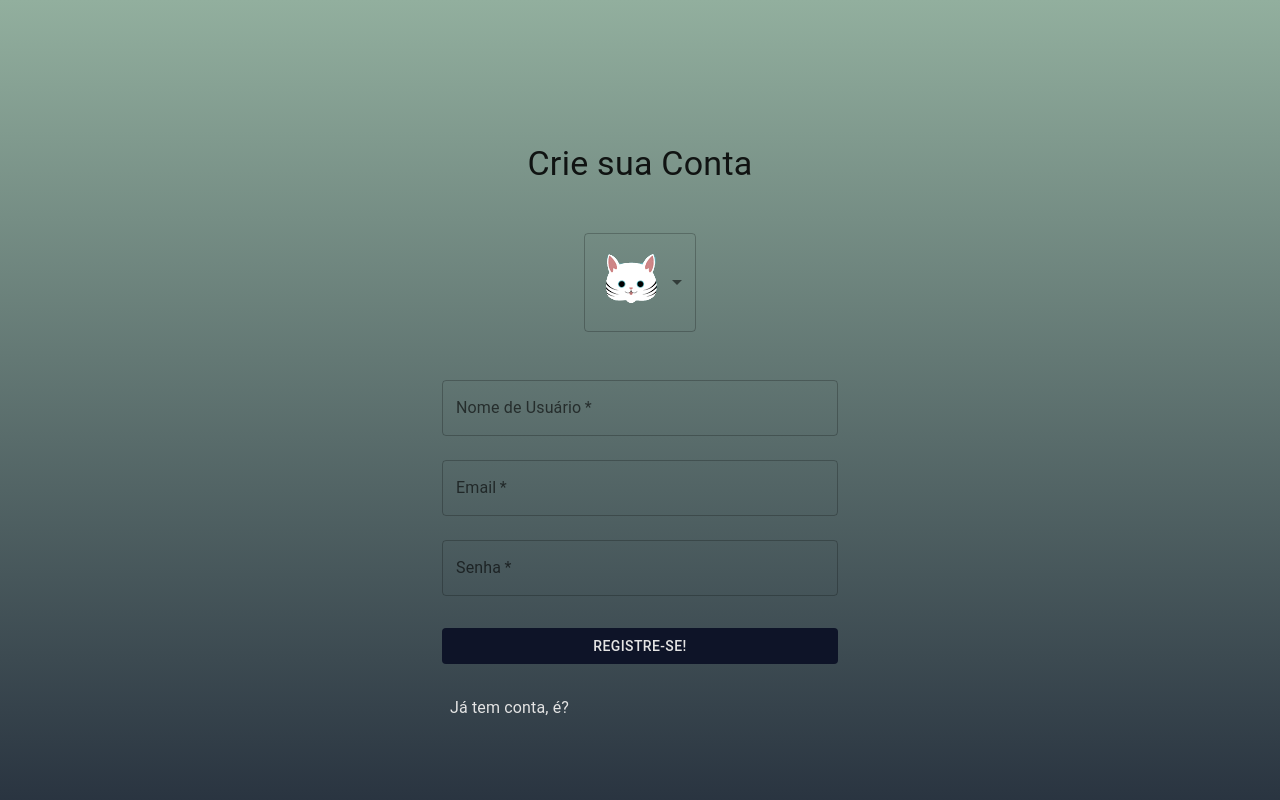
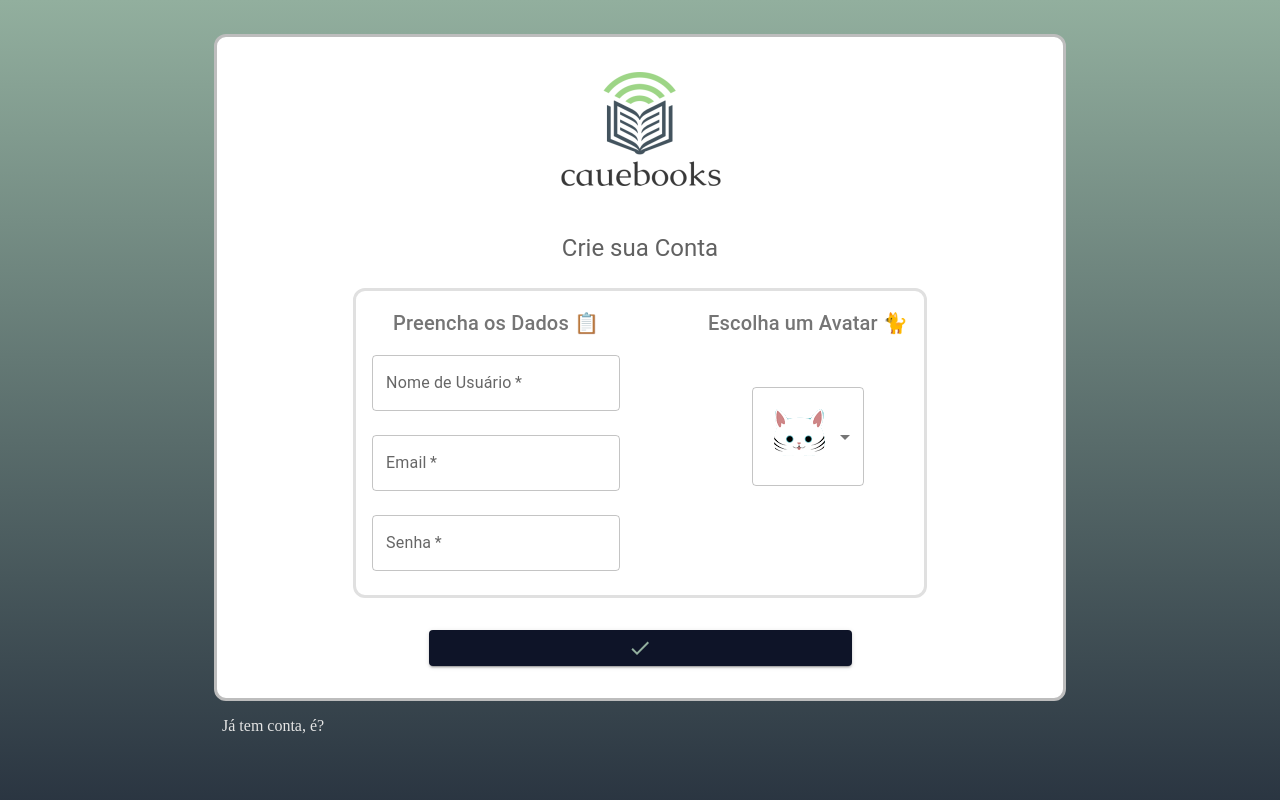
Before and after one commit to cauelugli/cauebooks, a React (Create React App) app in the folder frontend/: page /register in a window 1280 px wide. Shown: the top 800 px of the page. Built offline with nearby package versions, Linux system fonts and the light colour scheme.

Commit message:
so many tweaks...

```diff
--- /dev/null
+++ b/frontend/src/components/checkButton/CheckButton.jsx
@@ -0,0 +1,27 @@
+import React from "react";
+
+import { Button } from "@mui/material";
+import CheckIcon from "@mui/icons-material/Check";
+
+const CheckButton = () => {
+  return (
+    <Button
+      type="submit"
+      variant="contained"
+      sx={{
+        my: 4,
+        width: "50%",
+        backgroundColor: "#0E1428",
+        color: "#92AF9E",
+        "&:hover": {
+          bgcolor: "#92AF9E",
+          color: "#0E1428",
+        },
+      }}
+    >
+      <CheckIcon />
+    </Button>
+  );
+};
+
+export default CheckButton;
--- a/frontend/src/pages/login/Login.jsx
+++ b/frontend/src/pages/login/Login.jsx
@@ -6,7 +6,6 @@ import {
   Box,
   Button,
   Container,
-  CssBaseline,
   Dialog,
   DialogActions,
   DialogContent,
@@ -20,6 +19,7 @@ import {
 } from "@mui/material";
 
 import { Context } from "../../context/Context";
+import CheckButton from "../../components/checkButton/CheckButton";
 
 export default function Login() {
   const { dispatch } = useContext(Context);
@@ -65,10 +65,6 @@ export default function Login() {
     window.location.replace("/register");
   };
 
-  const handleMouseDownPassword = (event) => {
-    event.preventDefault();
-  };
-
   const handleSubmit = async (e) => {
     e.preventDefault();
     dispatch({ type: "LOGIN_START" });
@@ -83,45 +79,62 @@ export default function Login() {
       console.log(err);
       if (err.message === "Request failed with status code 400") {
         setNoUser(true);
+        setUsername("");
+        setPassword("");
         handleNoUserModal(true);
         console.log(err.message);
-        console.log("Errou o user");
       }
       if (err.message === "Request failed with status code 401") {
         setNoPass(true);
+        setPassword("");
         handleNoPassModal(true);
         console.log(err.message);
-        console.log("Errou o pass");
       }
       if (err.message === "Request failed with status code 409") {
         setNoActive(true);
+        setUsername("");
+        setPassword("");
         handleNoActiveModal(true);
         console.log(err.message);
-        console.log("Errou o active");
       }
       dispatch({ type: "LOGIN_FAILURE" });
     }
   };
 
   return (
-    <Container component="main" maxWidth="xs">
-      <CssBaseline />
+    <Container component="main" maxWidth="sm">
       <Box
         sx={{
-          marginTop: "40%",
+          color: "grey.700",
+          border: "3px solid",
+          backgroundColor: "#fff",
+          borderColor: "grey.400",
+          borderRadius: 3,
           display: "flex",
           flexDirection: "column",
           alignItems: "center",
+          marginTop: "17%",
         }}
       >
-        <Typography sx={{ m: 3 }} component="h3" variant="h4">
+        <Box sx={{ paddingTop: "4%" }}>
+          <img src={window.location.origin + "/logo.png"} alt="" />
+        </Box>
+        <Typography sx={{ mt: 6 }} component="h3" variant="h6">
           Entre em sua Conta
         </Typography>
-        <Box component="form" onSubmit={handleSubmit} sx={{ mt: 1 }}>
+        <Box
+          component="form"
+          onSubmit={handleSubmit}
+          sx={{
+            mt: 1,
+            display: "flex",
+            flexDirection: "column",
+            alignItems: "center",
+          }}
+        >
           <TextField
             margin="normal"
             required
-            fullWidth
             id="Nome de Usuário"
             label="Nome de Usuário"
             value={username}
@@ -130,29 +143,12 @@ export default function Login() {
           <TextField
             margin="normal"
             required
-            fullWidth
             label="Senha"
             type="password"
             value={password}
             onChange={(e) => setPassword(e.target.value)}
-            onMouseDown={handleMouseDownPassword}
           />
-          <Button
-            type="submit"
-            fullWidth
-            variant="contained"
-            sx={{
-              mt: 3,
-              mb: 2,
-              backgroundColor: "#0E1428",
-              color: "#e4e4e4",
-              "&.MuiButtonBase-root:hover": {
-                bgcolor: "#0E1428",
-              },
-            }}
-          >
-            Login
-          </Button>
+          <CheckButton />
         </Box>
       </Box>
       <Grid container sx={{ mt: 2 }}>
@@ -210,7 +206,9 @@ export default function Login() {
       {no_pass && (
         <Dialog open={openNoPassModal} onClose={handleCloseNoPassModal}>
           <DialogTitle>
-            <Typography align="center" variant="h5">Não é essa senha não...</Typography>
+            <Typography align="center" variant="h5">
+              Beleza, {username}, mas essa não é sua senha...
+            </Typography>
           </DialogTitle>
           <DialogActions>
             <Button
@@ -234,13 +232,13 @@ export default function Login() {
         <Dialog open={openNoActiveModal} onClose={handleCloseNoActiveModal}>
           <DialogTitle>
             <Typography variant="h5" align="center">
-              Falta ativar a conta no e-mail!
+              Então, {username}, falta ativar tua conta no e-mail!
             </Typography>
           </DialogTitle>
           <DialogContent>
             <DialogContentText>
               <Typography align="center">
-                Quer já aproveitar e fazer agora? Qual e-mail tu usa?
+                Aproveita e já ativa agora. Qual e-mail tu usa?
               </Typography>
             </DialogContentText>
           </DialogContent>
--- a/frontend/src/pages/passwordReset/PasswordReset.jsx
+++ b/frontend/src/pages/passwordReset/PasswordReset.jsx
@@ -14,10 +14,11 @@ import {
   Box,
   TextField,
 } from "@mui/material";
-import CheckIcon from "@mui/icons-material/Check";
 
 import { Context } from "../../context/Context";
+
 import GreetSentence from "../../components/greetSentence/GreetSentence";
+import CheckButton from "../../components/checkButton/CheckButton";
 
 export default function Settings() {
   const { user, dispatch } = useContext(Context);
@@ -65,7 +66,7 @@ export default function Settings() {
             borderRadius: 3,
           }}
         >
-          <Typography sx={{ p: 3, color:"grey.800" }} component="h3" variant="h4">
+          <Typography sx={{ p: 3, color:"grey.800" }} component="h3" variant="h5">
             Atualize sua Senha
           </Typography>
           <Box component="form" onSubmit={handleUpdate} sx={{ mt: 1 }}>
@@ -79,22 +80,7 @@ export default function Settings() {
               onChange={(e) => setPassword(e.target.value)}
             />
 
-            <Button
-              type="submit"
-              fullWidth
-              variant="contained"
-              sx={{
-                my: 4,
-                backgroundColor: "#0E1428",
-                color: "#92AF9E",
-                "&:hover": {
-                  bgcolor: "#92AF9E",
-                  color: "#0E1428",
-                },
-              }}
-            >
-              <CheckIcon />
-            </Button>
+            <CheckButton />
           </Box>
         </Box>
       </Container>
--- a/frontend/src/pages/register/Register.jsx
+++ b/frontend/src/pages/register/Register.jsx
@@ -11,16 +11,19 @@ import {
   Link,
   Typography,
   Container,
-  CssBaseline,
   TextField,
-  Button,
   Modal,
   Divider,
+  Dialog,
+  DialogTitle,
+  DialogActions,
+  Button,
 } from "@mui/material";
 
-import { Box } from "@mui/system";
+import { Box } from "@mui/material";
 
 import Login from "../login/Login";
+import CheckButton from "../../components/checkButton/CheckButton";
 
 export default function Register() {
   const [username, setUsername] = useState("");
@@ -32,23 +35,38 @@ export default function Register() {
   const [modal, setModal] = useState(false);
   const [done, setDone] = useState(false);
 
-  const [error, setError] = useState(false);
+  const [existingUser, setExistingUser] = useState(false);
+  const [existingEmail, setExistingEmail] = useState(false);
+
+  const [openExistingUserModal, setExistingUserModal] = useState(false);
+  const [openExistingEmailModal, setExistingEmailModal] = useState(false);
 
   function handleAvatarChange(e) {
     setAvatar(e.target.value);
   }
 
+  const handleExistingUserModal = () => {
+    setExistingUserModal(true);
+  };
+
+  const handleCloseExistingUserModal = () => {
+    setExistingUserModal(false);
+  };
+
+  const handleExistingEmailModal = () => {
+    setExistingEmailModal(true);
+  };
+
+  const handleCloseExistingEmailModal = () => {
+    setExistingEmailModal(false);
+  };
+
   const handleShowModal = () => setModal(true);
   const handleCloseModal = () => setModal(false);
-
-  const handleMouseDownPassword = (event) => {
-    event.preventDefault();
-  };
 
   const handleSubmit = async (e) => {
     e.preventDefault();
     setLoading(true);
-    setError(false);
     try {
       await axios.post("/auth/register", {
         avatar,
@@ -60,63 +78,68 @@ export default function Register() {
       handleShowModal();
       setDone(true);
     } catch (err) {
+      if (err.message === "Request failed with status code 403") {
+        setExistingUser(true);
+        handleExistingUserModal(true);
+        console.log(err.message);
+      }
+      if (err.message === "Request failed with status code 409") {
+        setExistingEmail(true);
+        handleExistingEmailModal(true);
+        console.log(err.message);
+      }
       setLoading(false);
-      setError(true);
     }
   };
 
   return (
     <>
-    {!done &&
-    <Container component="main" maxWidth="xs">
-      <CssBaseline />
+      {!done && (
+        <Container component="main" maxWidth="md">
+          <Box
+            component="form"
+            onSubmit={handleSubmit}
+            sx={{
+              marginTop: "4%",
+              display: "flex",
+              flexDirection: "column",
+              alignItems: "center",
+              border: "3px solid",
+              borderColor: "grey.400",
+              backgroundColor: "#fff",
+              borderRadius: 3,
+            }}
+          >
+            <Box sx={{ paddingTop: "2%" }}>
+              <img src={window.location.origin + "/logo.png"} alt="" />
+            </Box>
+            <Typography sx={{ color: "grey.700", my: 3 }} variant="h5">
+              Crie sua Conta
+            </Typography>
+
             <Box
               sx={{
-          marginTop: "30%",
+                display: "inline-flex",
+                border: "3px solid",
+                borderColor: "grey.300",
+                borderRadius: 3,
+              }}
+            >
+              <Box
+                sx={{
+                  m: 2,
+                  mr: 9,
                   display: "flex",
                   flexDirection: "column",
                   alignItems: "center",
                 }}
               >
-        <Typography sx={{ m: 3 }} component="h3" variant="h4">
-          Crie sua Conta
+                <Typography sx={{ color: "grey.600" }} variant="h6">
+                  Preencha os Dados &#128203;
                 </Typography>
-        <FormControl sx={{ m: 3 }}>
-          <Select value={avatar} onChange={handleAvatarChange}>
-            <MenuItem value={"1"}>
-              <img src={window.location.origin + "/1.png"} alt="avatar1" />
-            </MenuItem>
-            <MenuItem value={"2"}>
-              <img src={window.location.origin + "/2.png"} alt="avatar2" />
-            </MenuItem>
-            <MenuItem value={"3"}>
-              <img src={window.location.origin + "/3.png"} alt="avatar3" />
-            </MenuItem>
-            <MenuItem value={"4"}>
-              <img src={window.location.origin + "/4.png"} alt="avatar4" />
-            </MenuItem>
-            <MenuItem value={"5"}>
-              <img src={window.location.origin + "/5.png"} alt="avatar5" />
-            </MenuItem>
-            <MenuItem value={"6"}>
-              <img src={window.location.origin + "/6.png"} alt="avatar6" />
-            </MenuItem>
-            <MenuItem value={"7"}>
-              <img src={window.location.origin + "/7.png"} alt="avatar7" />
-            </MenuItem>
-            <MenuItem value={"8"}>
-              <img src={window.location.origin + "/8.png"} alt="avatar8" />
-            </MenuItem>
-            <MenuItem value={"9"}>
-              <img src={window.location.origin + "/9.png"} alt="avatar9" />
-            </MenuItem>
-          </Select>
-        </FormControl>
-        <Box component="form" onSubmit={handleSubmit} sx={{ mt: 1 }}>
                 <TextField
                   margin="normal"
                   required
-            fullWidth
                   id="Nome de Usuário"
                   label="Nome de Usuário"
                   value={username}
@@ -125,7 +148,6 @@ export default function Register() {
                 <TextField
                   margin="normal"
                   required
-            fullWidth
                   id="Email"
                   label="Email"
                   value={email}
@@ -134,37 +156,94 @@ export default function Register() {
                 <TextField
                   margin="normal"
                   required
-            fullWidth
                   label="Senha"
                   type="password"
                   value={password}
                   onChange={(e) => setPassword(e.target.value)}
-            onMouseDown={handleMouseDownPassword}
                 />
-          <Button
-            type="submit"
-            fullWidth
-            disableElevation
-            disableRipple
-            variant="contained"
+              </Box>
+
+              <Box
                 sx={{
-              mt: 3,
-              mb: 2,
-              backgroundColor: "#0E1428",
-              color: "#e4e4e4",
-              "&.MuiButtonBase-root:hover": {
-                bgcolor: "#0E1428",
-              },
+                  m: 2,
+                  display: "flex",
+                  flexDirection: "column",
+                  alignItems: "center",
                 }}
               >
-            {loading ? <CircularProgress variant="outlined" /> : "Registre-se!"}
-          </Button>
+                <Typography sx={{ color: "grey.600", mb: 6 }} variant="h6">
+                  Escolha um Avatar &#128008;
+                </Typography>
+                <FormControl>
+                  <Select value={avatar} onChange={handleAvatarChange}>
+                    <MenuItem value={"1"}>
+                      <img
+                        src={window.location.origin + "/1.png"}
+                        alt="avatar1"
+                      />
+                    </MenuItem>
+                    <MenuItem value={"2"}>
+                      <img
+                        src={window.location.origin + "/2.png"}
+                        alt="avatar2"
+                      />
+                    </MenuItem>
+                    <MenuItem value={"3"}>
+                      <img
+                        src={window.location.origin + "/3.png"}
+                        alt="avatar3"
+                      />
+                    </MenuItem>
+                    <MenuItem value={"4"}>
+                      <img
+                        src={window.location.origin + "/4.png"}
+                        alt="avatar4"
+                      />
+                    </MenuItem>
+                    <MenuItem value={"5"}>
+                      <img
+                        src={window.location.origin + "/5.png"}
+                        alt="avatar5"
+                      />
+                    </MenuItem>
+                    <MenuItem value={"6"}>
+                      <img
+                        src={window.location.origin + "/6.png"}
+                        alt="avatar6"
+                      />
+                    </MenuItem>
+                    <MenuItem value={"7"}>
+                      <img
+                        src={window.location.origin + "/7.png"}
+                        alt="avatar7"
+                      />
+                    </MenuItem>
+                    <MenuItem value={"8"}>
+                      <img
+                        src={window.location.origin + "/8.png"}
+                        alt="avatar8"
+                      />
+                    </MenuItem>
+                    <MenuItem value={"9"}>
+                      <img
+                        src={window.location.origin + "/9.png"}
+                        alt="avatar9"
+                      />
+                    </MenuItem>
+                  </Select>
+                </FormControl>
               </Box>
             </Box>
+            {loading ? (
+              <CircularProgress variant="outlined" />
+            ) : (
+              <CheckButton type="submit" />
+            )}
+          </Box>
+
           <Grid container sx={{ mt: 2 }}>
             <Grid item>
               <Link
-            fullWidth
                 href="/login"
                 underline="none"
                 sx={{ m: 1, color: "#e4e4e4" }}
@@ -173,16 +252,63 @@ export default function Register() {
               </Link>
             </Grid>
           </Grid>
-      {error && (
-        <span style={{ color: "red", textAlign: "center", marginTop: "5%" }}>
-          Algo de errado não está certo!
-        </span>
+
+          {existingUser && (
+            <Dialog open={openExistingUserModal} onClose={handleCloseExistingUserModal}>
+              <DialogTitle>
+                <Typography align="center" variant="h5">
+                  Então, esse usuário "{username}" já existe oh, mó fita...
+                </Typography>
+              </DialogTitle>
+              <DialogActions>
+                <Button
+                  style={{
+                    color: "#133337",
+                    borderColor: "#133337",
+                  }}
+                  variant="outlined"
+                  onClick={handleCloseExistingUserModal}
+                >
+                  Tá, vou pensar em outro nome
+                </Button>
+
+              </DialogActions>
+            </Dialog>
+          )}
+
+          {existingEmail && (
+            <Dialog open={openExistingEmailModal} onClose={handleCloseExistingEmailModal}>
+              <DialogTitle>
+                <Typography variant="h5" align="center">
+                  Então... o e-mail "{email}" já tá em uso, não é teu?
+                </Typography>
+              </DialogTitle>
+
+              <Divider />
+              <DialogActions>
+                <Button
+                  sx={{
+                    backgroundColor: "#e4e4e4",
+                    color: "#0E1428",
+                    borderColor: "#0E1428",
+                    "&:hover": {
+                      backgroundColor: "#0E1428",
+                    color: "#e4e4e4",
+                    borderColor: "#e4e4e4",
+                    }
+                  }}
+                  variant="outlined"
+                  onClick={handleCloseExistingEmailModal}
+                >
+                  ¯\_(ツ)_/¯
+                </Button>
+
+              </DialogActions>
+            </Dialog>
           )}
         </Container>
-    }
-    {done &&
-    <Login />
-    }
+      )}
+      {done && <Login />}
       <Modal
         open={modal}
         onClose={handleCloseModal}
--- a/frontend/src/pages/settings/Settings.jsx
+++ b/frontend/src/pages/settings/Settings.jsx
@@ -21,9 +21,8 @@ import {
   TextField,
 } from "@mui/material";
 
-import CheckIcon from "@mui/icons-material/Check";
-
 import { Context } from "../../context/Context";
+import CheckButton from "../../components/checkButton/CheckButton";
 
 export default function Settings() {
   const { user, dispatch } = useContext(Context);
@@ -99,9 +98,9 @@ export default function Settings() {
           }}
         >
           <Typography
-            sx={{ p: 3, color: "grey.800" }}
+            sx={{ p: 5, color: "grey.800" }}
             component="h3"
-            variant="h4"
+            variant="h5"
           >
             Atualize seu Perfil
           </Typography>
@@ -163,22 +162,7 @@ export default function Settings() {
               onChange={(e) => setEmail(e.target.value)}
               sx={{ color: "grey.800" }}
             />
-            <Button
-              fullWidth
-              type="submit"
-              variant="contained"
-              sx={{
-                my: 4,
-                backgroundColor: "#0E1428",
-                color: "#92AF9E",
-                "&:hover": {
-                  bgcolor: "#92AF9E",
-                  color: "#0E1428",
-                },
-              }}
-            >
-              <CheckIcon />
-            </Button>
+            <CheckButton />
           </Box>
         </Box>
 
@@ -192,17 +176,17 @@ export default function Settings() {
       </Container>
 
       <Dialog open={openDeleteModal} onClose={handleCloseDeleteModal}>
-        <DialogTitle>Tem certeza, mano?</DialogTitle>
+        <DialogTitle>Tem certeza, pessoa?</DialogTitle>
         <Divider />
         <DialogContent>
           <DialogContentText>
-            Algumas coisas na vida não tem volta, e deletar sua conta é uma
-            delas. É isso mesmo que você quer?
+            Algumas coisas na vida não têm volta, e deletar sua conta é uma
+            delas. Mas, sé isso mesmo que você quer...
           </DialogContentText>
         </DialogContent>
         <DialogActions>
           <Button variant="inherit" onClick={handleCloseDeleteModal}>
-            Puts, nem
+            É, pensando melhor...
           </Button>
           <Button
             color="error"
@@ -210,7 +194,7 @@ export default function Settings() {
             onClick={handleDelete}
             autoFocus
           >
-            Sim
+            SIM! "SUDO DELETE -FORCE"
           </Button>
         </DialogActions>
       </Dialog>
```
Also changed, not shown: frontend/public/logo.png, 1 other file (tests, documents, lock files or other folders). Lines whose indentation alone changed are shown as unchanged.
